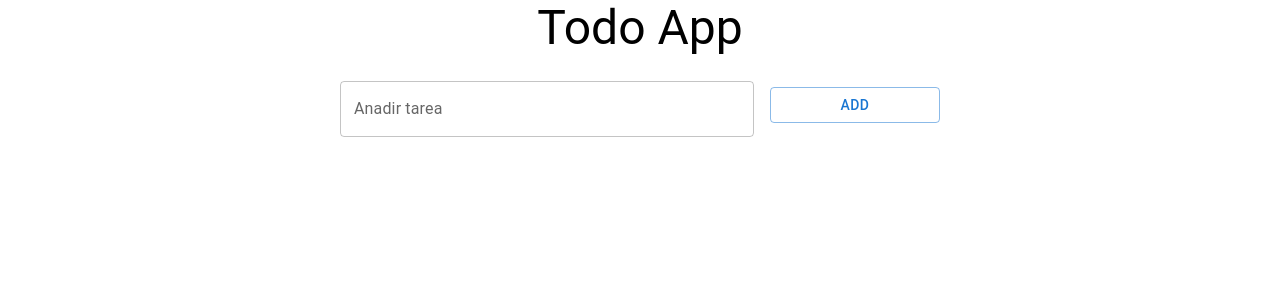
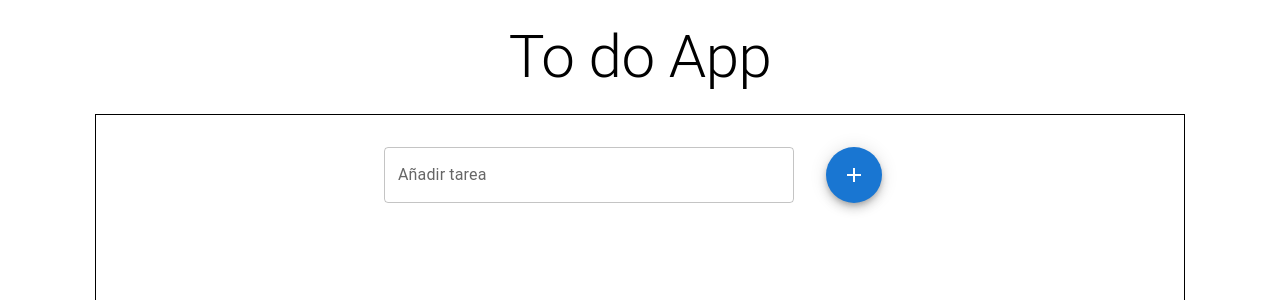
Before and after one commit to Julzz23/todoapp, a React (Create React App) app: page / in a window 1280 px wide. Shown: the top 300 px of the page. Built offline with nearby package versions, Linux system fonts and the light colour scheme.

Commit message:
maquetado y listado aun con errores

```diff
--- a/package.json
+++ b/package.json
@@ -6,6 +6,7 @@
     "@emotion/react": "^11.11.4",
     "@emotion/style": "^0.8.0",
     "@emotion/styled": "^11.11.5",
+    "@mui/icons-material": "^5.15.19",
     "@mui/material": "^5.15.19",
     "@testing-library/jest-dom": "^5.17.0",
     "@testing-library/react": "^13.4.0",
--- a/src/components/AddTodo.jsx
+++ b/src/components/AddTodo.jsx
@@ -1,46 +1,41 @@
 import React, { useState } from "react";
-import { Button, TextField } from "@mui/material";
+import { TextField, Fab } from "@mui/material";
+import AddIcon from '@mui/icons-material/Add';
+
 
 const AddTodo = ({ onAddTodo }) => {
   const [newTodo, setNewTodo] = useState("");
 
   const handleAddTodo = () => {
+    //comprobacion de tarea existente
     if (newTodo.trim() !== "") {
       onAddTodo(newTodo);
       setNewTodo("");
     }
+
   };
 
+
   return (
-    <div
-      style={{
-        display: "flex",
-        justifyContent: "center",
-        alignItems: "center",
-        gap: "1em",
-        maxWidth: "600px",
-        margin: "auto",
-        height: "4em",
-      }}
-    >
+    <div style={{
+      display: 'flex',
+      alignItems: 'center',
+      gap: '2em',
+      width: '50%'
+    }}>
       <TextField
         value={newTodo}
         onChange={(e) => setNewTodo(e.target.value)}
-        label="Anadir tarea"
+        label="Añadir tarea"
         variant="outlined"
-        margin="normal"
-        style={{ flex: 3, width: "70%" }} // Asegura que TextField sea más largo que Button
+        style={{ width: '80%' }}
+        multiline
       />
-      <Button
-        onClick={handleAddTodo}
-        variant="outlined"
-        color="primary"
-        style={{ flex: 1, width: "30%" }}
-      >
-        Add
-      </Button>
+      <Fab color="primary" aria-label="add" onClick={handleAddTodo}>
+        <AddIcon />
+      </Fab>
     </div>
   );
-};
+}
 
 export default AddTodo;
--- a/src/components/TodoApp.jsx
+++ b/src/components/TodoApp.jsx
@@ -1,23 +1,49 @@
 import React, { useState } from "react";
-import { Typography, Container } from "@mui/material";
+import { Typography } from "@mui/material";
 import AddTodo from "./AddTodo";
 import TodoList from "./TodoList";
 
 const TodoApp = () => {
   const [todos, setTodos] = useState([]);
 
-  const addTodo = (newTodo) => {
-    setTodos([...todos, newTodo]);
+  const handleAddTodo = (newTodo) => {
+    setTodos([...todos, { text: newTodo, completed: false }]);
   };
 
+
   return (
-    <Container fixed>
-      <Typography variant='h3' gutterBottom sx={{ textAlign: "center" }}>
-        Todo App
+    <div
+      style={{
+        display: "flex",
+        flexDirection: "column",
+        justifyContent: "center",
+        alignItems: "center",
+        height: "100vh",
+        width: "100%",
+      }}
+    >
+      <Typography variant="h2" component="h1" gutterBottom>
+        To do App
       </Typography>
-      <AddTodo onAddTodo={addTodo} />
-      <TodoList todos={todos} />
-    </Container>
+
+      <div
+        style={{
+          display: "flex",
+          flexDirection: "column",
+          alignItems: "center",
+          gap: "2em",
+          border: "1px solid black",
+          borderBottom: "none",
+          padding: "2em",
+          margin: "0 auto",
+          width: "80%",
+          height: "75vh",
+        }}
+      >
+        <AddTodo onAddTodo={handleAddTodo} />
+        <TodoList todos={todos} />
+      </div>
+    </div>
   );
 };
 
--- a/src/components/TodoList.jsx
+++ b/src/components/TodoList.jsx
@@ -1,13 +1,17 @@
-
-import React from 'react';
-import { ListItem, ListItemText } from '@mui/material';
-
-const TodoItem = ({ todo }) => {
+const TodoList = ({ todos, toggleTodo }) => {
   return (
-    <ListItem>
-      <ListItemText primary={todo} />
-    </ListItem>
+    <div>
+      {todos.map((todo, index) => (
+        <div
+          key={index}
+          onClick={() => toggleTodo(index)}
+          style={{ textDecoration: todo.completed ? 'line-through' : 'none' }}
+        >
+          {todo.text}
+        </div>
+      ))}
+    </div>
   );
 };
 
-export default TodoItem;
+export default TodoList;
```
Also changed, not shown: 1 other file (tests, documents, lock files or other folders).
